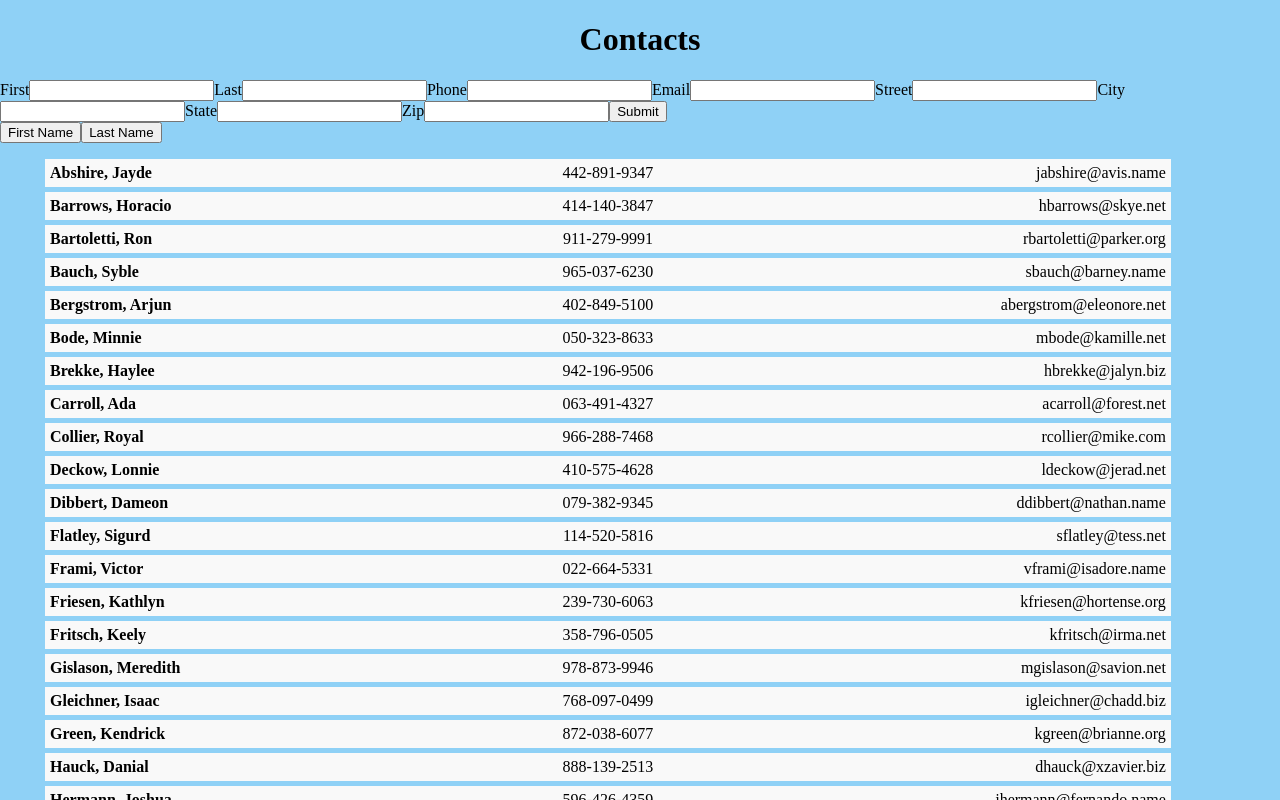
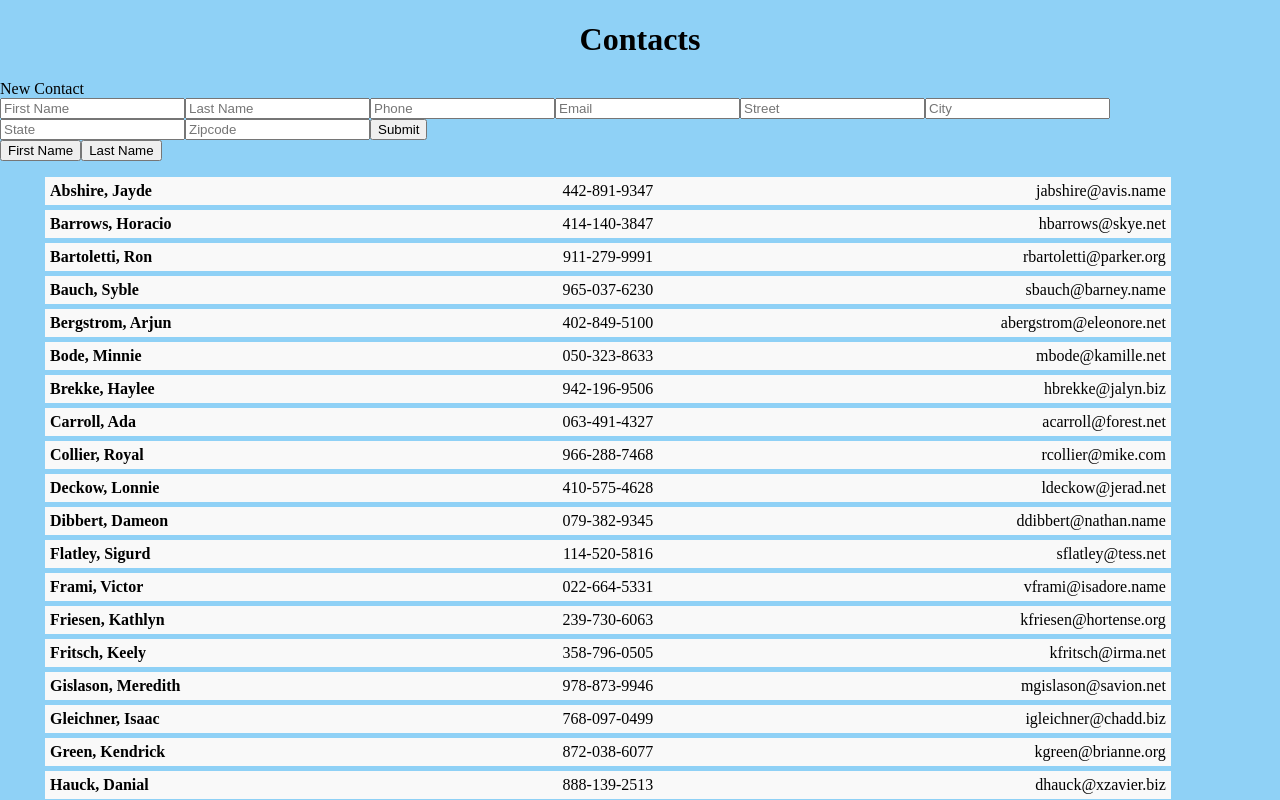
Before and after one commit to vbejgrowicz/Contact-List-App, a React app: page / in a window 1280 px wide. Shown: the top 800 px of the page. Built offline with nearby package versions, Linux system fonts and the light colour scheme.

Commit message:
Fix: Add helper function to create placeholder for input

```diff
--- a/src/components/NewContactItem.jsx
+++ b/src/components/NewContactItem.jsx
@@ -3,6 +3,7 @@ import { connect } from 'react-redux';
 import PropTypes from 'prop-types';
 import reduxUtils from '../../libs/Redux-Utility-Functions';
 import { addContact } from '../actions/contactActions';
+import createPlaceHolder from '../utils/helpers';
 
 class NewContactItem extends React.Component {
   constructor(props) {
@@ -15,7 +16,7 @@ class NewContactItem extends React.Component {
       street: '',
       city: '',
       state: '',
-      zip: '',
+      zipcode: '',
     };
     this.submitContact = this.submitContact.bind(this);
     this.onInput = this.onInput.bind(this);
@@ -38,7 +39,7 @@ class NewContactItem extends React.Component {
       street,
       city,
       state,
-      zip,
+      zipcode,
     } = this.state;
     const newContact = {
       name: {
@@ -51,25 +52,31 @@ class NewContactItem extends React.Component {
         street,
         city,
         state,
-        zip,
+        zipcode,
       },
     };
     this.props.submitContact(newContact);
   }
 
   renderInput(item) {
+    const placeholder = createPlaceHolder(item);
     return (
-      <label key={item} htmlFor={item}>
-        {item.charAt(0).toUpperCase() + item.slice(1, item.length).toLowerCase()}
-        <input type="text" name={item} onChange={this.onInput} />
-      </label>
+      <input
+        key={item}
+        className={item}
+        type="text"
+        name={item}
+        onChange={this.onInput}
+        placeholder={placeholder}
+      />
     );
   }
 
   render() {
     const inputs = reduxUtils.keys(this.state);
     return (
-      <div>
+      <div className="contact-form">
+        <div>New Contact</div>
         {reduxUtils.map(inputs, this.renderInput)}
         <input type="submit" value="Submit" onClick={this.submitContact} />
       </div>
--- /dev/null
+++ b/src/utils/helpers.js
@@ -0,0 +1,9 @@
+const createPlaceHolder = (item) => {
+  const placeholder = item.charAt(0).toUpperCase() + item.slice(1, item.length).toLowerCase();
+  if ((placeholder === 'First') || (placeholder === 'Last')) {
+    return `${placeholder} Name`;
+  }
+  return placeholder;
+};
+
+export default createPlaceHolder;
```
